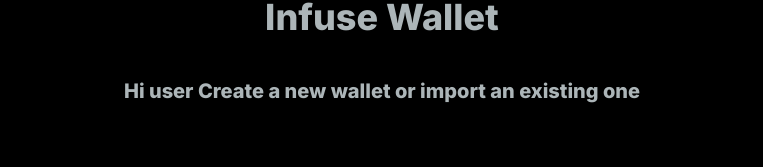
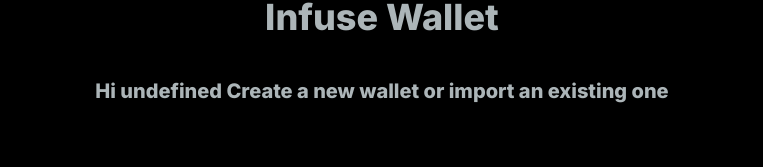
Before and after one commit to ahmadou5/inFuse, a Next.js app: page / in a window 1280 px wide. Shown: the part 397-564 px from the top of the page, without its empty margins (258-1021 px from the left). Built offline with nearby package versions, Linux system fonts and the light colour scheme.

Commit message:
create66

```diff
--- a/src/components/Home/Create.js
+++ b/src/components/Home/Create.js
@@ -32,7 +32,7 @@
         <div className="bg-gothic-950/0 mt-3 mb-8 flex items-center justify-center w-[100%] h-auto">
             <div className="bg-s-gray-300/0 w-[90%] px-10 flex flex-col items-center justify-center rounded-3xl h-[140px]">
                 <p className="text-4xl font-extrabold mb-6 text-gothic-200/85">{`Infuse Wallet`}</p>
-                <p className="text-xl font-extrabold text-center mt-4 text-gothic-200/85">{`Hi ${user?  user?.initDataUnsafe?.user?.username : 'user'} Create a new wallet or import an existing one`}</p>
+                <p className="text-xl font-extrabold text-center mt-4 text-gothic-200/85">{`Hi ${user?.initDataUnsafe?.user?.username} Create a new wallet or import an existing one`}</p>
             </div>
         </div>
         <div className="bg-s-gray-300/0 w-[95%] ml-auto mr-auto mt-16 px-2 flex flex-col items-center justify-center rounded-2xl h-auto">
```
